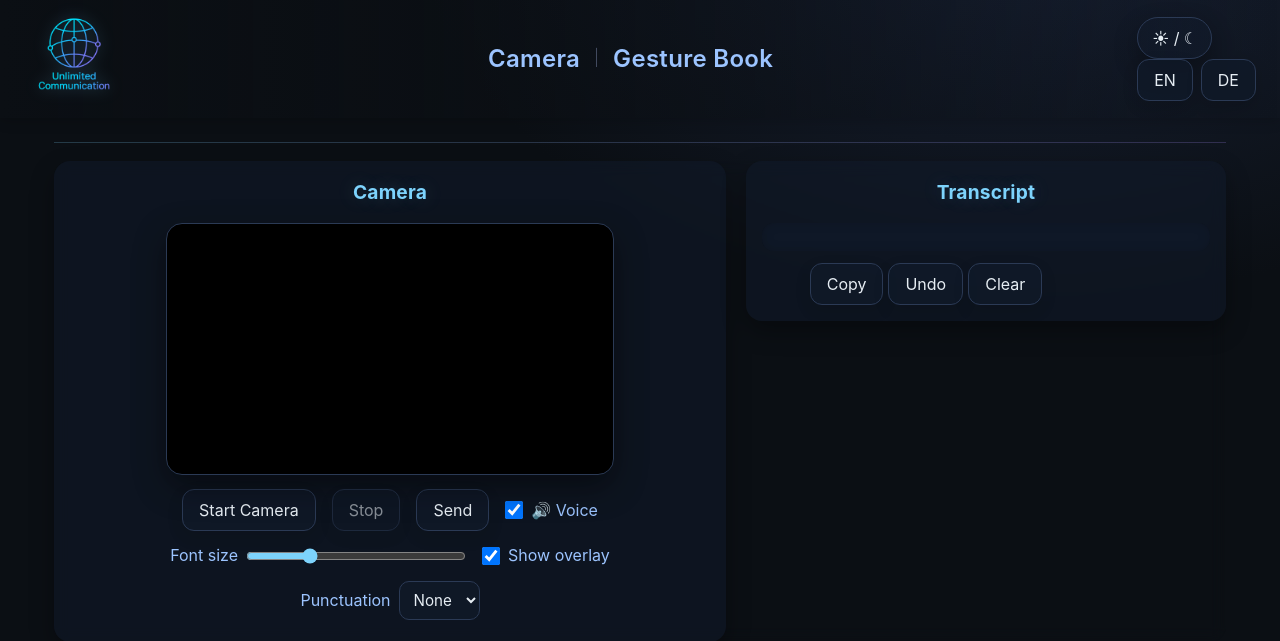
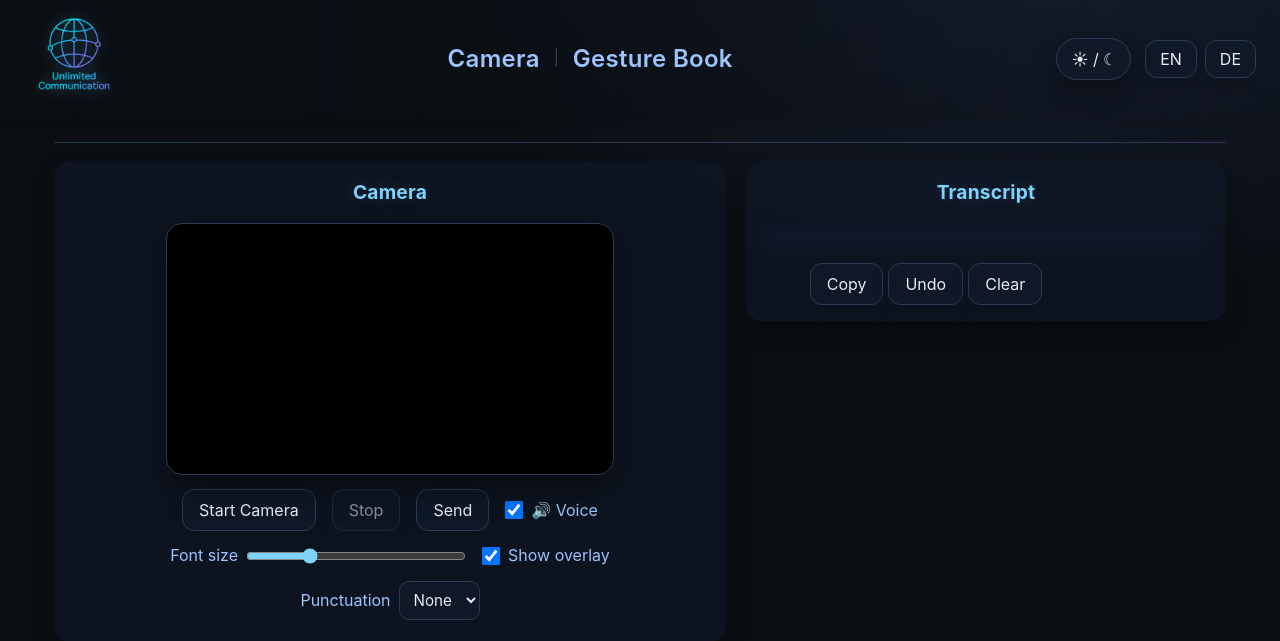
Before and after one commit to AlenaStone/Unlim.Comm, a Flask app: page / in a window 1280 px wide. Shown: the top 641 px of the page. Run offline with Flask 3, Linux system fonts and the light colour scheme.

Commit message:
fix bags

```diff
--- a/static/styles.css
+++ b/static/styles.css
@@ -90,6 +90,7 @@ header {
 /* Header inner row uses full width, padded edges */
 .nav {
     display: flex;
+
     align-items: center;
     justify-content: space-between;
     width: 100%;
@@ -145,6 +146,18 @@ nav li {
     align-items: center;
 }
 
+.lang-switch {
+    display: flex;
+    gap: 8px;
+    align-items: center;
+}
+
+.lang-btn {
+    min-width: 44px;
+    padding: 8px 14px;
+}
+
+
 /* separator injected between items */
 nav li+li::before {
     content: "|";
@@ -182,6 +195,14 @@ nav a::after {
     background: linear-gradient(90deg, #7dd3fc, #a78bfa);
     transition: width 0.25s ease;
 }
+
+.nav-actions {
+    display: flex;
+    align-items: center;
+    gap: 14px;
+    flex-shrink: 0;
+}
+
 
 nav a:hover::after,
 nav a[aria-current="page"]::after {
@@ -517,26 +538,6 @@ input[type="checkbox"] {
     line-height: 1.5;
 }
 
-/* ===== Language switch fix ===== */
-
-.lang-switch {
-    display: flex;
-    gap: 8px;
-    flex-wrap: wrap;
-    justify-content: center;
-}
-
-.lang-btn {
-    min-width: 44px;
-    text-align: center;
-}
-
-/* Prevent header from cutting content */
-header,
-.nav,
-.nav-actions {
-    overflow: visible;
-}
 
 /* =========================
    FULL-WIDTH FOOTER
```
